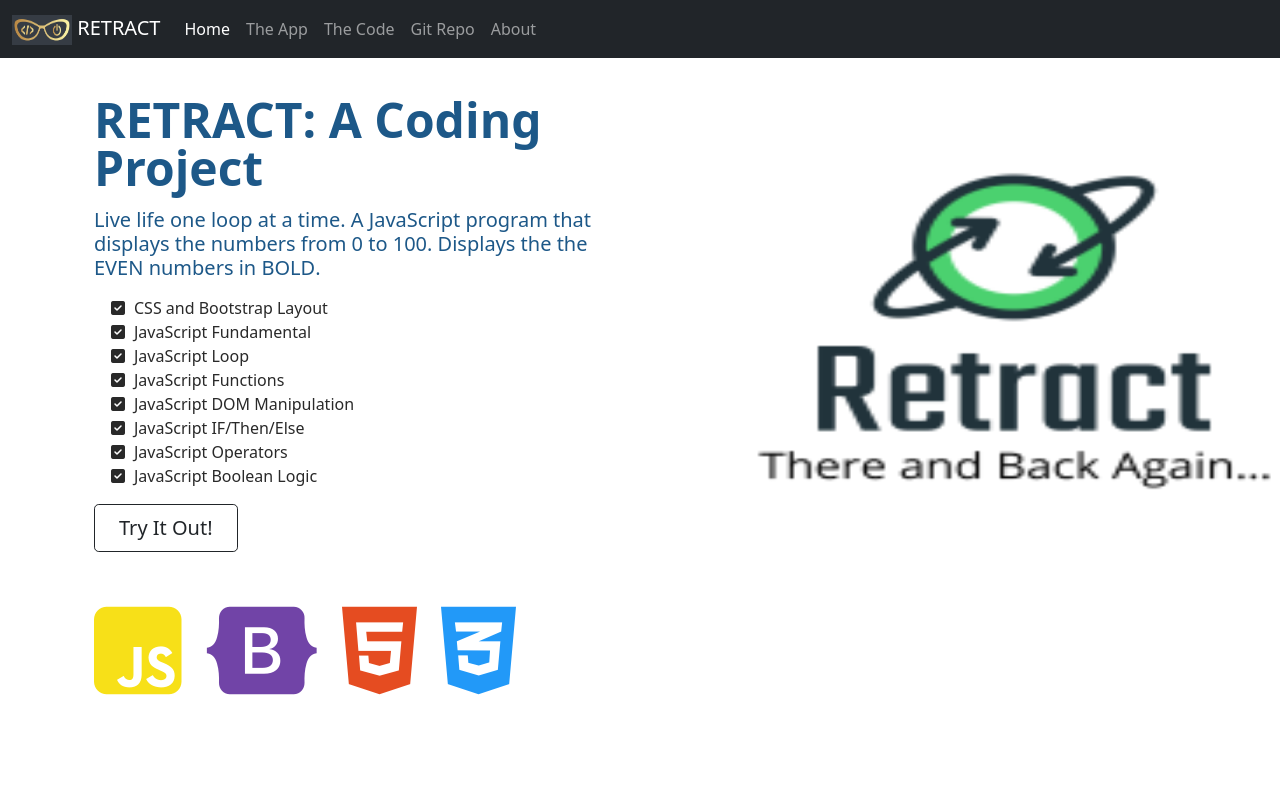
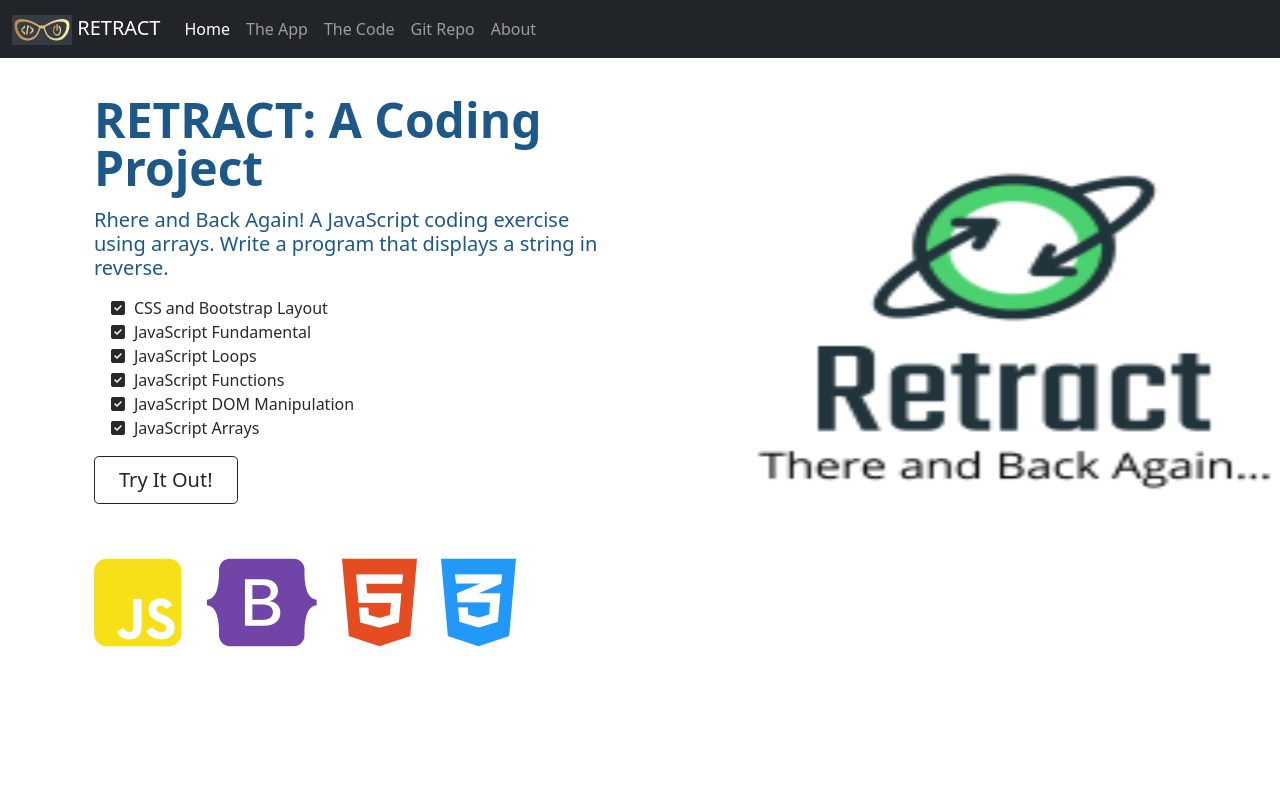
Before and after one commit to McKeeJerry-FS/Retract, a plain HTML site: page index.html in a window 1280 px wide. Shown: the top 800 px of the page. Drawn offline with nearby package versions, Linux system fonts and the light colour scheme.

Commit message:
Modified the homepage

```diff
--- a/index.html
+++ b/index.html
@@ -53,16 +53,15 @@
            <div class="row g-5 py-5 row-cols-1 row-cols-lg-2">
                <div class="col order-last order-lg-first">
                     <h1 class="display-5 fw-bold lh-1 mb-3">RETRACT: A Coding Project</h1>
-                    <h4 class="lead">Live life one loop at a time. A JavaScript program that displays the numbers from 0 to 100. Displays the the <strong>EVEN</strong> numbers in <strong>BOLD</strong>.</h4>
+                    <h4 class="lead">Rhere and Back Again! A JavaScript coding exercise using arrays. Write a program that displays a string in reverse.</h4>
                     <ul class="fa-ul pt-2 check checklist">
                         <li><span class="fa-li"><i class="fas fa-check-square"></i></span>CSS and Bootstrap Layout</li>
                         <li><span class="fa-li"><i class="fas fa-check-square"></i></span>JavaScript Fundamental</li>
-                        <li><span class="fa-li"><i class="fas fa-check-square"></i></span>JavaScript Loop</li>
+                        <li><span class="fa-li"><i class="fas fa-check-square"></i></span>JavaScript Loops</li>
                         <li><span class="fa-li"><i class="fas fa-check-square"></i></span>JavaScript Functions</li>
                         <li><span class="fa-li"><i class="fas fa-check-square"></i></span>JavaScript DOM Manipulation</li>
-                        <li><span class="fa-li"><i class="fas fa-check-square"></i></span>JavaScript IF/Then/Else</li>
-                        <li><span class="fa-li"><i class="fas fa-check-square"></i></span>JavaScript Operators</li>
-                        <li><span class="fa-li"><i class="fas fa-check-square"></i></span>JavaScript Boolean Logic</li>
+                        <li><span class="fa-li"><i class="fas fa-check-square"></i></span>JavaScript Arrays</li>
+
                     </ul>
                     <div>
                         <a type="button" class="btn btn-outline-dark btn-lg px-4 me-md-2" href="app.html">Try It Out!</a>
```
